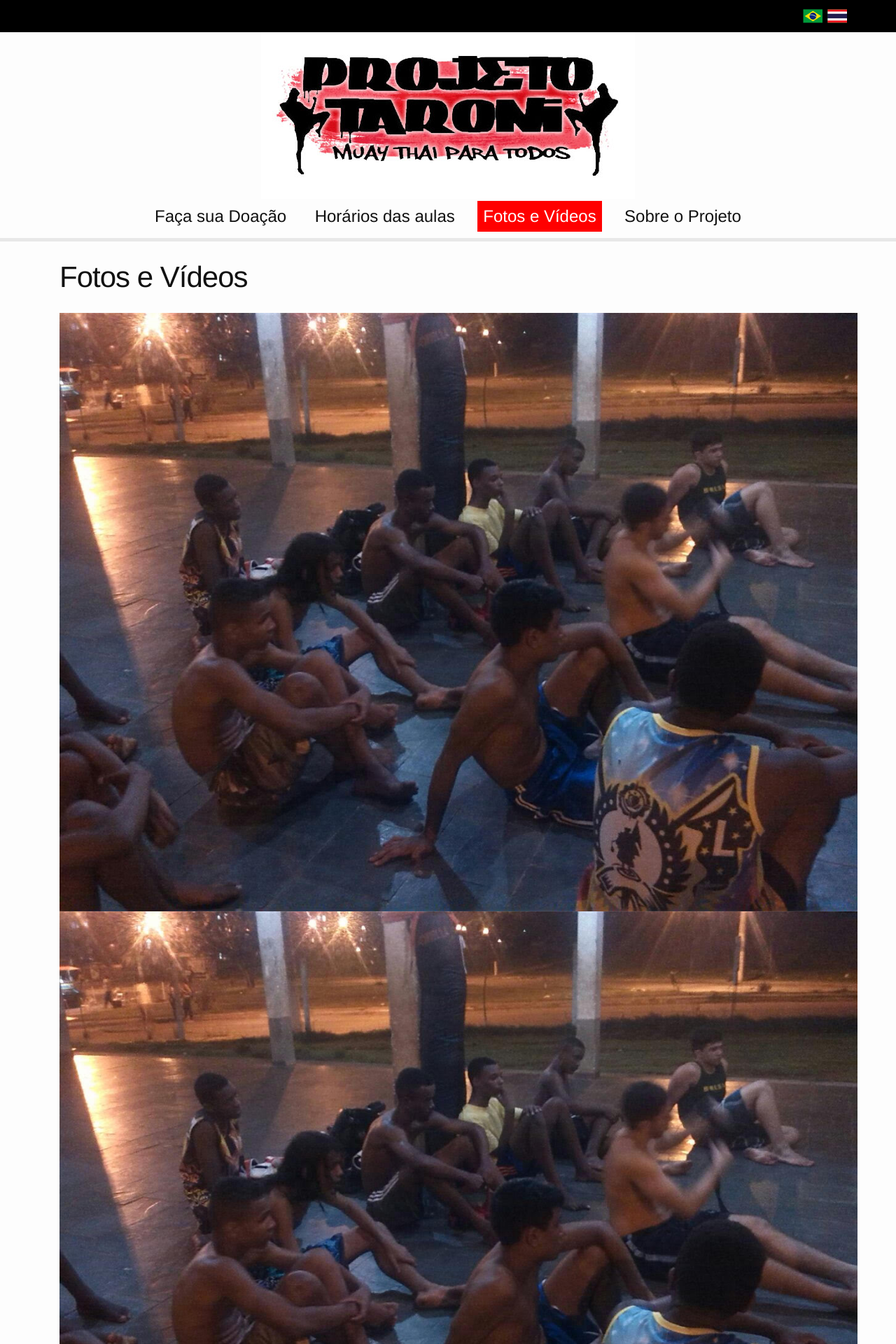
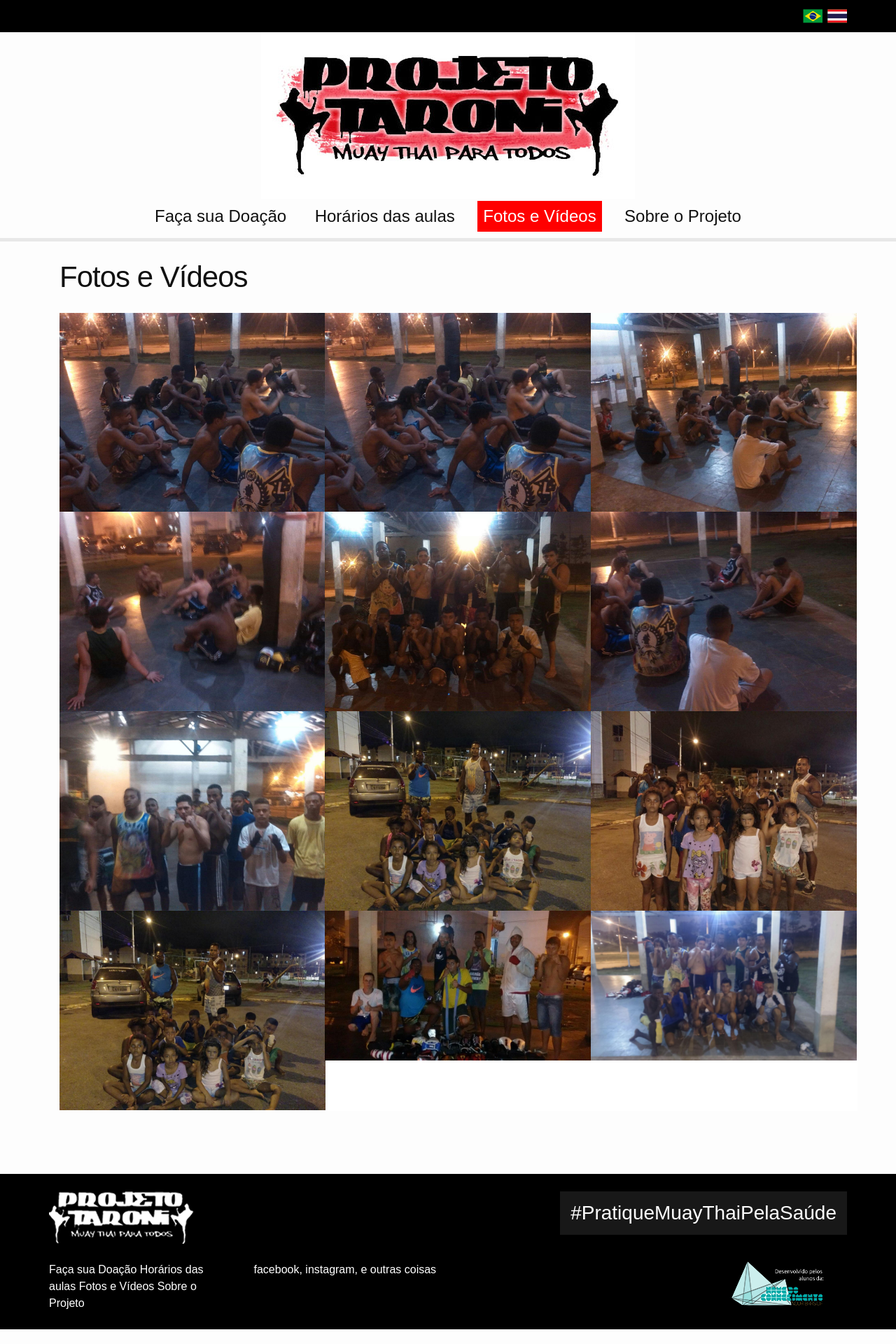
Before and after one commit to felipefernandes/projetotaroni, a Jekyll site: the page built from fotos-e-videos/index.html, in a window 1280 px wide. Shown: the top 1920 px of the page at 70% size. Built offline with Jekyll 4.4.1, drawn with Linux system fonts in a browser that asks for light colours; nearby versions of some CDN libraries; after the commit the page ends 1899 px from its top, so only the background shows below that.

```diff
--- a/_includes/footer.html
+++ b/_includes/footer.html
@@ -46,4 +46,6 @@
 <script language="Javascript" src="{{ "/assets/bootstrap/dist/js/bootstrap.min.js" | prepend: site.baseurl  }}"></script>
 <script language="Javascript" src="{{ "/assets/angular/angular.min.js" | prepend: site.baseurl  }}"></script>
 <script language="Javascript" src="{{ "/assets/angular-auto-validate/dist/jcs-auto-validate.min.js" | prepend: site.baseurl  }}" ></script>
+<script src="https://cdnjs.cloudflare.com/ajax/libs/jquery.imagesloaded/3.2.0/imagesloaded.pkgd.min.js"></script>
+<script lang="Javascript" src="{{ "/assets/masonry/dist/masonry.pkgd.min.js" | prepend: side.baseurl }}"></script>
 <script language="Javascript" src="{{ "/assets/main.js" | prepend: site.baseurl  }}"></script>
--- a/assets/main.js
+++ b/assets/main.js
@@ -56,3 +56,20 @@ app.controller('DoacoesController', function ($scope, $http) {
       });
   	};
 });
+
+
+// jQuery
+
+// external js: masonry.pkgd.js, imagesloaded.pkgd.js
+
+$(document).ready( function() {
+  // init Masonry after all images have loaded
+  var $grid = $('.grid').imagesLoaded( function() {
+    $grid.masonry({
+      itemSelector: '.grid-item',
+      percentPosition: true,
+      columnWidth: '.grid-sizer'
+    });
+  });
+
+});
--- a/css/main.scss
+++ b/css/main.scss
@@ -72,6 +72,7 @@ h2 {
 }
 
 .conteudo {
+  position: relative;
   margin-top: 30px;
   margin-bottom: 30px;
 
@@ -95,6 +96,10 @@ h2 {
 
 .bloco {
   position: relative;
+}
+
+.bg-info {
+  padding:10px;
 }
 
 #pre-header {
@@ -260,3 +265,61 @@ h2 {
   }
 
 }
+
+/* ---- .grid-item ---- */
+
+* {
+  box-sizing: border-box;
+}
+
+/* force scrollbar */
+html { overflow-y: scroll; }
+
+body {
+  font-family: sans-serif;
+}
+
+/* ---- isotope ---- */
+
+.grid {
+  background: #fff;
+}
+
+/* clear fix */
+.grid:after {
+  content: '';
+  display: block;
+  clear: both;
+}
+
+/* ---- .grid-item ---- */
+
+.grid-sizer,
+.grid-item {
+  width: 33.333%;
+}
+
+.grid-item {
+  float: left;
+}
+
+.grid-item img {
+  display: block;
+  max-width: 100%;
+}
+
+
+@media (min-width:1500px){
+	#masonry-grid .gutter-sizer{width:4%;}
+	#masonry-grid .grid-item{width:22%;margin-bottom:4%;}
+}
+
+@media (max-width:1200px){
+	#masonry-grid .gutter-sizer{width:4%;}
+	#masonry-grid .grid-item{width:48%;}
+}
+
+@media (max-width:768px){
+	#masonry-grid .gutter-sizer{width:0%;}
+	#masonry-grid .grid-item{width:100%;}
+}
```
Also changed, not shown: TODO.md (+8 -9 lines), _includes/head.html (line endings or trailing spaces), 5 other files.
